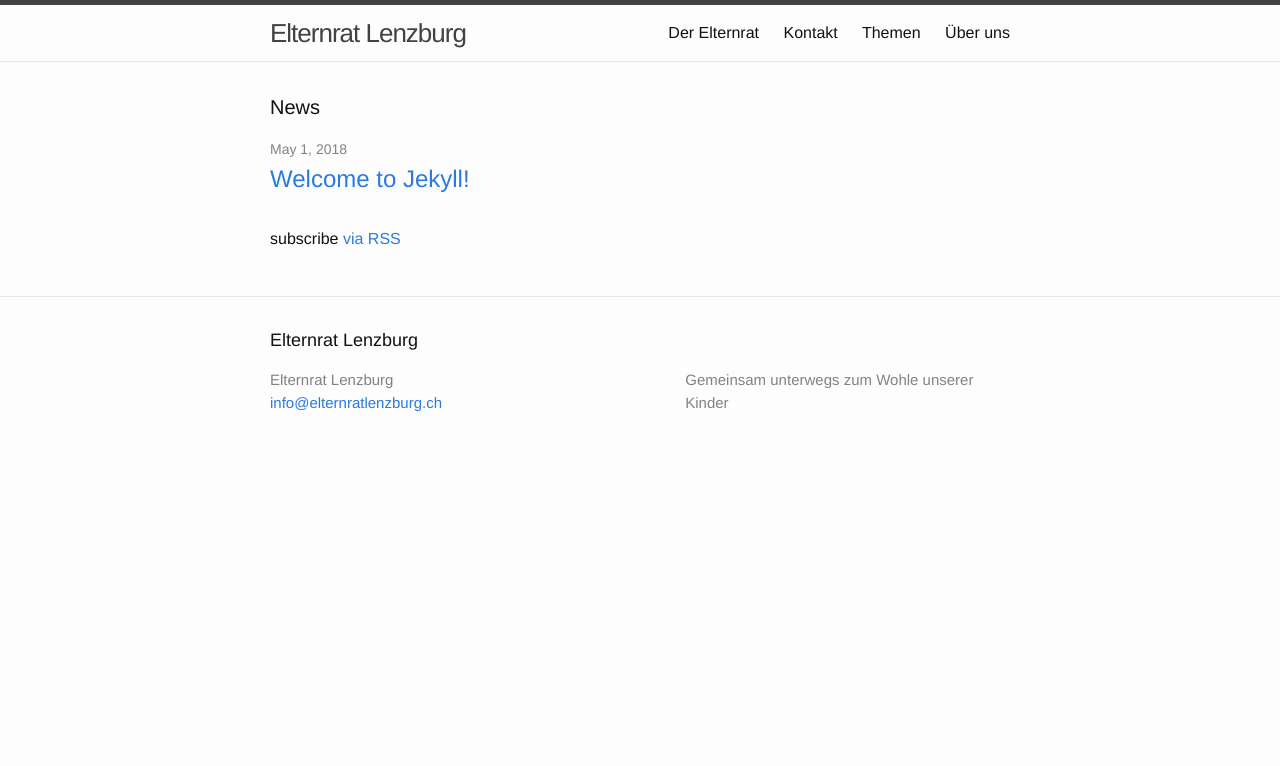
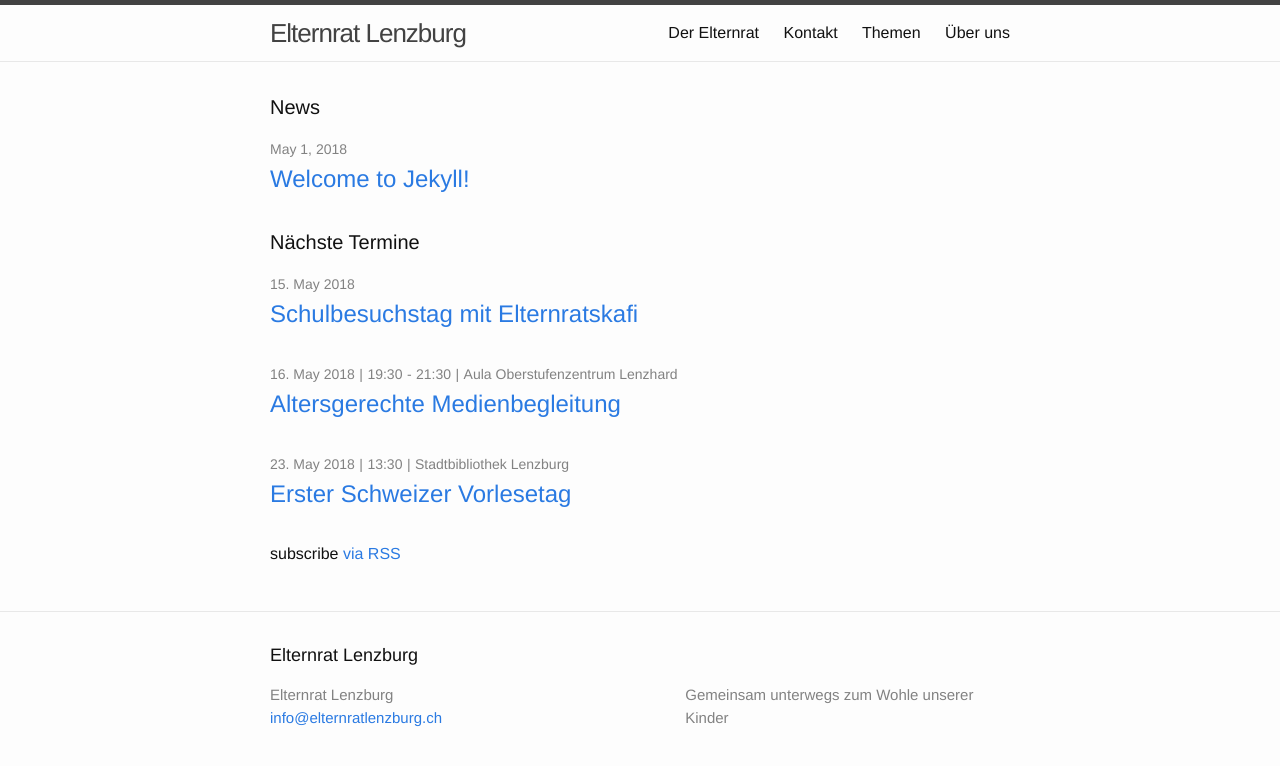
Before and after one commit to elternratlenzburg/elternratlenzburg.github.io, a Jekyll site: the page built from index.html, in a window 1280 px wide. Shown: the top 766 px of the page. Built offline with Jekyll 4.4.1, drawn with Linux system fonts in a browser that asks for light colours.

Commit message:
Add a list of events

```diff
--- a/_config.yml
+++ b/_config.yml
@@ -16,3 +16,11 @@ url: "http://www.elternratlenzburg.ch" # the base hostname & protocol for your s
 markdown: kramdown
 
 theme: jekyll-theme-minimal
+
+# a dynamic calendar for a static site inspired by
+# https://www.raymondcamden.com/2017/02/24/an-example-of-a-static-site-with-a-dynamic-calendar/
+collections:
+  events:
+    output: true
+    permalink: /events/:path/
+    title: Events
--- /dev/null
+++ b/_events/2018-05-15.md
@@ -0,0 +1,5 @@
+---
+layout: page
+title:  "Schulbesuchstag mit Elternratskafi"
+event_date:   2018-05-15
+---
--- /dev/null
+++ b/_events/2018-05-16.md
@@ -0,0 +1,10 @@
+---
+layout: page
+title:  "Altersgerechte Medienbegleitung"
+event_date:   2018-05-16
+location: "Aula Oberstufenzentrum Lenzhard"
+start: "19:30"
+end: " 21:30"
+---
+
+ Elternveranstaltung für Einschulungsklasse und Primarstufen 1 bis 3
--- /dev/null
+++ b/_events/2018-05-23.md
@@ -0,0 +1,9 @@
+---
+layout: page
+title:  "Erster Schweizer Vorlesetag"
+event_date:   2018-05-23
+location: "Stadtbibliothek Lenzburg"
+start: "13:30"
+---
+
+haha
--- a/index.html
+++ b/index.html
@@ -18,6 +18,31 @@ layout: default
     {% endfor %}
   </ul>
 
+  <h1 class="page-heading">Nächste Termine</h1>
+
+  <ul class="post-list">
+    {% for event in site.events %}
+    <li>
+      <span class="post-meta">{{ event.event_date | date: "%-d. %b %Y"}}</span>
+      {% if event.start and event.start != "" %}
+        <span class="post-meta">|</span>
+        <span class="post-meta">{{ event.start }}</span>
+      {% endif %}
+      {% if event.end and event.end != "" %}
+        <span class="post-meta">-</span>
+        <span class="post-meta">{{ event.end }}</span>
+      {% endif %}
+      {% if event.location and event.location != "" %}
+        <span class="post-meta">|</span>
+        <span class="post-meta">{{ event.location }}</span>
+      {% endif %}
+        <h2>
+          <a class="post-link" href="{{ event.url | prepend: site.baseurl }}">{{ event.title }}</a>
+        </h2>
+      </li>
+    {% endfor %}
+  </ul>
+
   <p class="rss-subscribe">subscribe <a href="{{ "/feed.xml" | prepend: site.baseurl }}">via RSS</a></p>
 
 </div>
```
